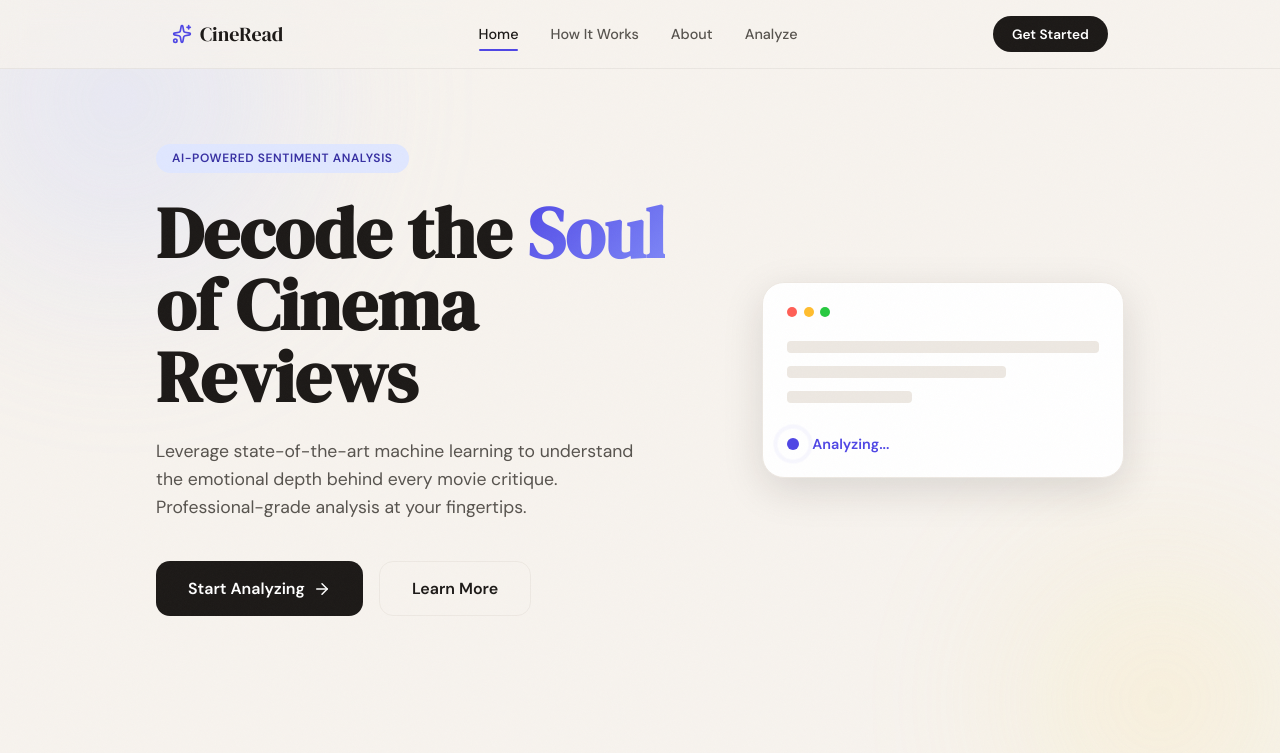
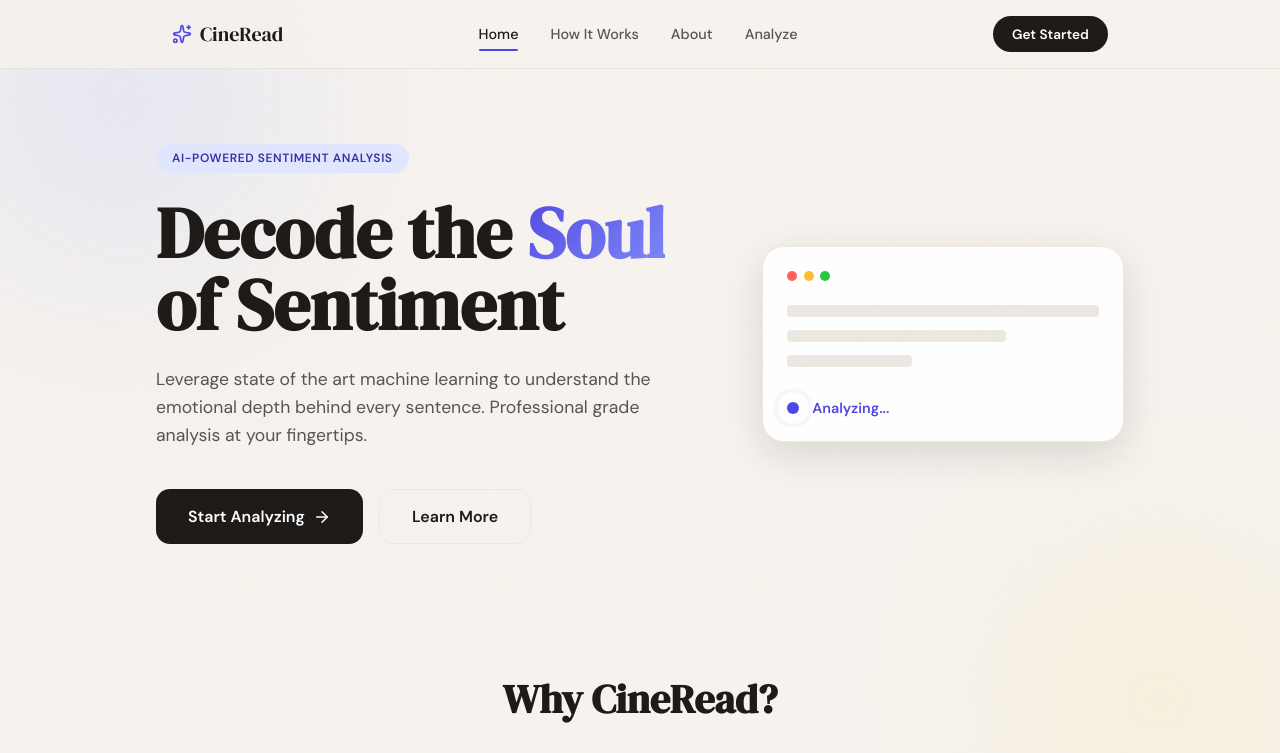
Before and after one commit to harshithac2012-droid/AI-Sentiment-Analysis-, a React (Create React App) app in the folder frontend/: page / in a window 1280 px wide. Shown: the top 753 px of the page. Built offline with nearby package versions, Linux system fonts and the light colour scheme.

Commit message:
Update Home.js

```diff
--- a/frontend/src/pages/Home.js
+++ b/frontend/src/pages/Home.js
@@ -52,11 +52,11 @@ const Home = () => {
         <motion.div variants={itemVariants} className="hero-content">
           <span className="hero-badge">AI-Powered Sentiment Analysis</span>
           <h1 className="hero-title">
-            Decode the <span className="text-gradient">Soul</span> of Cinema Reviews
+            Decode the <span className="text-gradient">Soul</span> of Sentiment
           </h1>
           <p className="hero-subtitle">
-            Leverage state-of-the-art machine learning to understand the emotional depth
-            behind every movie critique. Professional-grade analysis at your fingertips.
+            Leverage state of the art machine learning to understand the emotional depth
+            behind every sentence. Professional grade analysis at your fingertips.
           </p>
           <div className="hero-btns">
             <Link to="/analyze" className="btn-primary">
```
